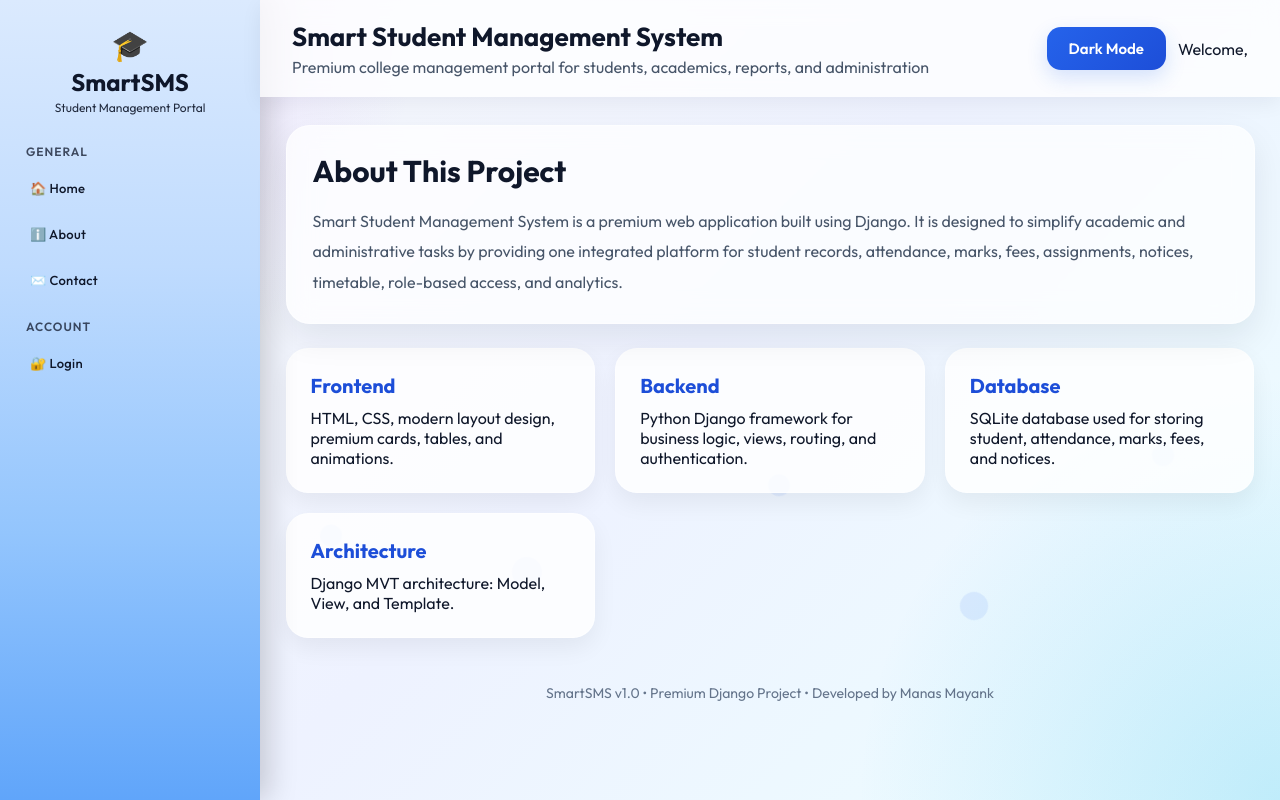
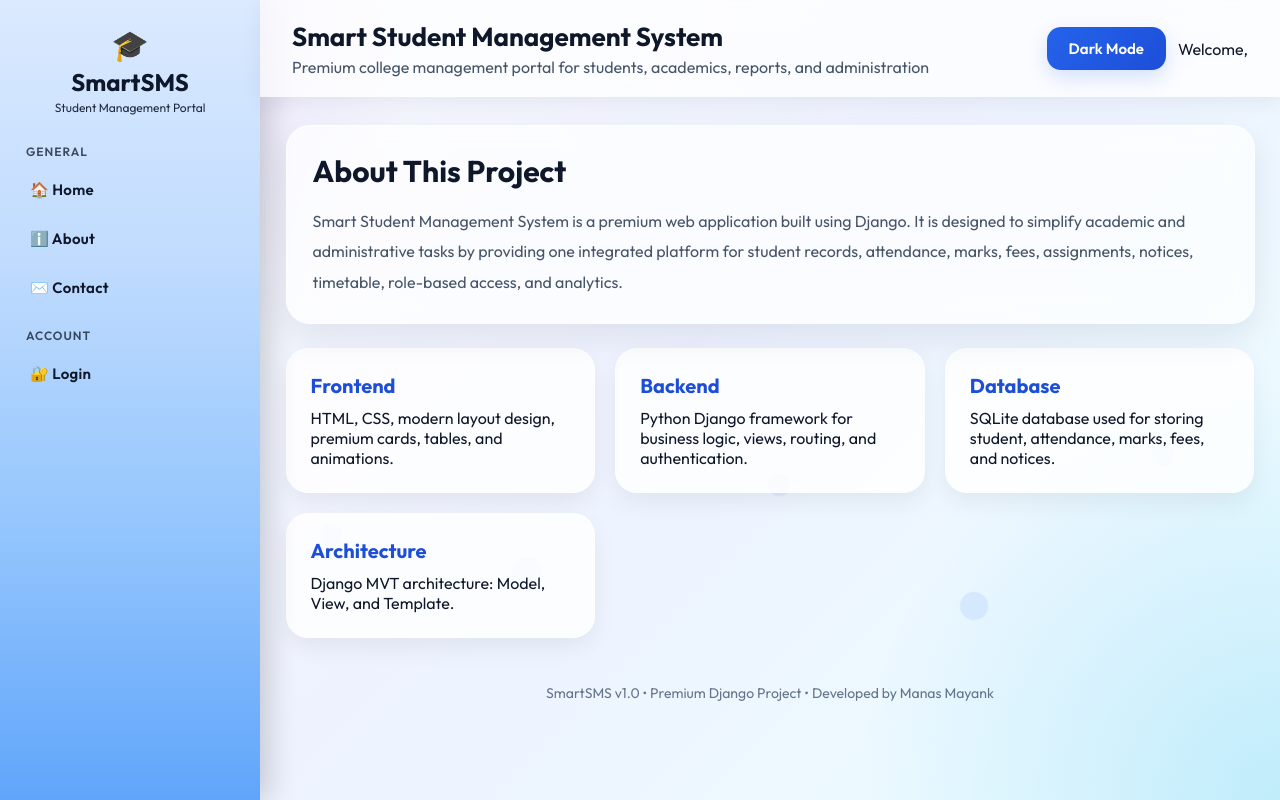
Before and after one commit to manas2801/smart-student-management-system, a Django app: page /about/ in a window 1280 px wide. Run offline with Django 5.2, Linux system fonts and the light colour scheme.

Commit message:
Improved sidebar readability

```diff
--- a/main/templates/base.html
+++ b/main/templates/base.html
@@ -126,11 +126,11 @@ body.light-mode{
 
     transition: 0.3s ease;
 
-    font-size: 13px;
+    font-size: 15px;
 
     white-space: nowrap;
 
-    font-weight: 500;
+    font-weight: 600;
 
     letter-spacing: 0.3px;
 
```
Also changed, not shown: 1 other file.
